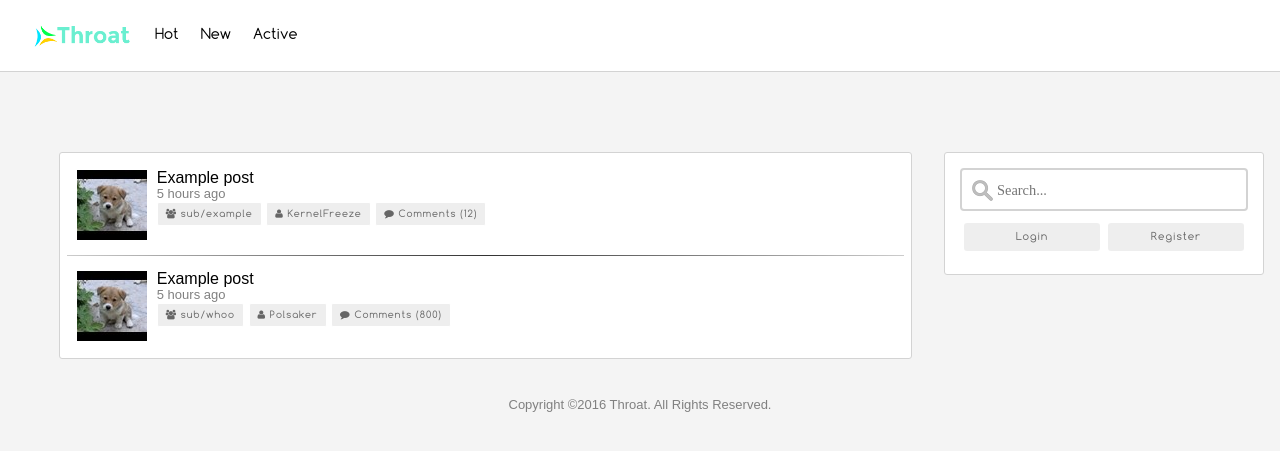
After one commit to Phuks-co/throat, a Flask app: template templates/sub.html in a window 1280 px wide. The commit adds this page. Shown: the top 451 px of the page. Run offline with Flask 2, Linux system fonts and the light colour scheme; the template is opened without the code that fills it: most values are stand-ins (such as "Sample title", 1, 10 or a date in 2020).

Commit message:
Misc fixes.  * Linting and organizing all the code.  * Fixing the fucking gear button.

```diff
--- a/forms/__init__.py
+++ b/forms/__init__.py
@@ -1,5 +1,3 @@
 """ Uhh... Here we import stuff """
-from forms.register import RegistrationForm
-from forms.login import LoginForm
-from forms.logout import LogOutForm
+from forms.user import RegistrationForm, LoginForm, LogOutForm
 from forms.sub import CreateSubForm
--- a/forms/logout.py
+++ /dev/null
@@ -1,4 +0,0 @@
-from flask_wtf import Form
-
-class LogOutForm(Form):
-    pass
--- /dev/null
+++ b/forms/user.py
@@ -0,0 +1,33 @@
+""" User-related forms """
+from flask_wtf import Form
+from wtforms import StringField, PasswordField, TextField, BooleanField
+from wtforms.validators import DataRequired, Length, Email, Required, EqualTo
+from wtforms.fields.html5 import EmailField
+
+
+class LoginForm(Form):
+    """ Login form. """
+    username = StringField('Username',
+                           validators=[DataRequired(), Length(min=2, max=32)])
+    password = PasswordField('Password', validators=[DataRequired(),
+                                                     Length(min=7, max=256)])
+
+
+class RegistrationForm(Form):
+    """ Registration form. """
+    username = TextField('Username', [Length(min=2, max=32)])
+    email = EmailField('Email Address',
+                       validators=[Email("Please enter your email address.")])
+    password = PasswordField('Password', [
+        Required(),
+        EqualTo('confirm', message='Passwords must match'),
+        Length(min=7, max=256)
+    ])
+    confirm = PasswordField('Repeat Password')
+    accept_tos = BooleanField('I accept the TOS', [Required()])
+
+
+class LogOutForm(Form):
+    """ Logout form. This form has no fields.
+        We only use it for the CSRF stuff"""
+    pass
--- a/static/css/style.css
+++ b/static/css/style.css
@@ -411,7 +411,7 @@ a.btn.login, a.btn.register {
   line-height: 4em;
 }
 .side .buttons button {
-  height: 3.5em;
+  height: 100%;
   width: 100%;
 }
 .create-sub {
--- a/templates/layout.html
+++ b/templates/layout.html
@@ -44,15 +44,18 @@
             <a href="#register-form" class="btn register">Register</a>
           </div>
         {% else %}
-          <div class="col-11">
+
              <form method="POST" action="{{ url_for('do_logout') }}">
                  {{ logoutform.csrf_token }}
+                 <div class="col-4">
                  <button type="submit" class="btn">Log out</button>
+                 </div>
+                 <div class="col-1 right">
+                   <button type="button" class="config"><i class="fa fa-cog" aria-hidden="true"></i></button>
+                 </div>
              </form>
-          </div>
-          <div class="col-1">
-            <button type="button" class="config"><i class="fa fa-cog" aria-hidden="true"></i></button>
-          </div>
+
+
           <div class="col-12">
             <a href="#csub-form" class="btn btn-blue create-sub" style="width:100%;">Create your own sub</a>
           </div>
--- /dev/null
+++ b/templates/sub.html
@@ -0,0 +1,35 @@
+{% extends "layout.html" %}
+{% block title %}{{sub_title}} | Throat: Open discussion{% endblock %}
+
+{% block content %}
+{{ super() }}
+    <article class="post">
+      <div class="image">
+        <a href="#"><img src="{{url_for('static', filename='test.jpg')}}" alt="Thumbnail"/></a>
+      </div>
+      <div class="main">
+        <a class="title" href="#">Example post</a>
+        <p class="author">5 hours ago</p>
+        <p class="container">
+          <a href="#" class="btn small"><i class="fa fa-users" aria-hidden="true"></i> sub/example</a>
+          <a href="#" class="btn small"><i class="fa fa-user" aria-hidden="true"></i> KernelFreeze</a>
+          <a href="#" class="btn small"><i class="fa fa-comment" aria-hidden="true"></i> Comments (12)</a>
+        </p>
+      </div>
+    </article>
+    <hr>
+    <article class="post">
+      <div class="image">
+        <a href="#"><img src="{{url_for('static', filename='test.jpg')}}" alt="Thumbnail"/></a>
+      </div>
+      <div class="main">
+        <a class="title" href="#">Example post</a>
+        <p class="author">5 hours ago</p>
+        <p class="container">
+          <a href="#" class="btn small"><i class="fa fa-users" aria-hidden="true"></i> sub/whoo</a>
+          <a href="#" class="btn small"><i class="fa fa-user" aria-hidden="true"></i> Polsaker</a>
+          <a href="#" class="btn small"><i class="fa fa-comment" aria-hidden="true"></i> Comments (800)</a>
+        </p>
+      </div>
+    </article>
+{% endblock %}
--- a/throat.py
+++ b/throat.py
@@ -4,16 +4,17 @@
 
 import json
 import bcrypt
-from flask import Flask, render_template, session, redirect
-from flask import abort, url_for
+from flask import Flask, render_template, session, redirect, url_for, abort
 from models import db, User, Sub
 
 import config
 from forms import RegistrationForm, LoginForm, LogOutForm, CreateSubForm
+import forms
 
 
 app = Flask(__name__)
 
+app.jinja_env.globals.update(forms=forms)
 app.config.from_object(config)
 
 db.init_app(app)
@@ -26,18 +27,23 @@ def initialize_database():
     db.create_all()
 
 
+@app.context_processor
+def utility_processor():
+    """ Here we set some useful stuff for templates """
+    if 'user' not in session:
+        register = RegistrationForm()
+        login = LoginForm()
+        return {'loginform': login, 'regform': register}
+    else:
+        logout = LogOutForm()
+        createsub = CreateSubForm()
+        return {'logoutform': logout, 'csubform': createsub}
+
+
 @app.route("/")
 def index():
     """ The index page """
-    if 'user' not in session:
-        register = RegistrationForm()
-        login = LoginForm()
-        return render_template('index.html', regform=register, loginform=login)
-    else:
-        logout = LogOutForm()
-        createsub = CreateSubForm()
-        return render_template('index.html', logoutform=logout,
-                               csubform=createsub)
+    return render_template('index.html')
 
 
 def get_errors(form):
@@ -120,42 +126,26 @@ def create_sub():
 
     return json.dumps({'status': 'error', 'error': get_errors(form)})
 
+
 @app.route("/s/<sub>")
 def view_sub(sub):
     """ Here we can view subs """
-    abort(404)  # still a WIP
+    sub = Sub.query.filter_by(name=sub).first()
+    if not sub:
+        abort(404)
+    return render_template('sub.html', sub=sub.name, sub_title=sub.title)
 
-# Http errors
 
 @app.errorhandler(404)
 def not_found(error):
     """ 404 Not found error """
-    if 'user' not in session:
-        register = RegistrationForm()
-        login = LoginForm()
-        return render_template('errors/404.html', regform=register, loginform=login), 404
-    else:
-        logout = LogOutForm()
-        createsub = CreateSubForm()
-        return render_template('errors/404.html', logoutform=logout,
-                               csubform=createsub), 404
+    return render_template('errors/404.html'), 404
 
-@app.route("/500")
-def server_error():
-    return server_error(False)
 
 @app.errorhandler(500)
 def server_error(error):
     """ 500 Internal server error """
-    if 'user' not in session:
-        register = RegistrationForm()
-        login = LoginForm()
-        return render_template('errors/500.html', regform=register, loginform=login), 500
-    else:
-        logout = LogOutForm()
-        createsub = CreateSubForm()
-        return render_template('errors/500.html', logoutform=logout,
-                               csubform=createsub), 500
+    return render_template('errors/500.html'), 500
 
 if __name__ == "__main__":
     app.run()
```
Also changed, not shown: forms/login.py (deleted, +0 -7 lines), forms/register.py (deleted, +0 -16 lines), 1 other file.
